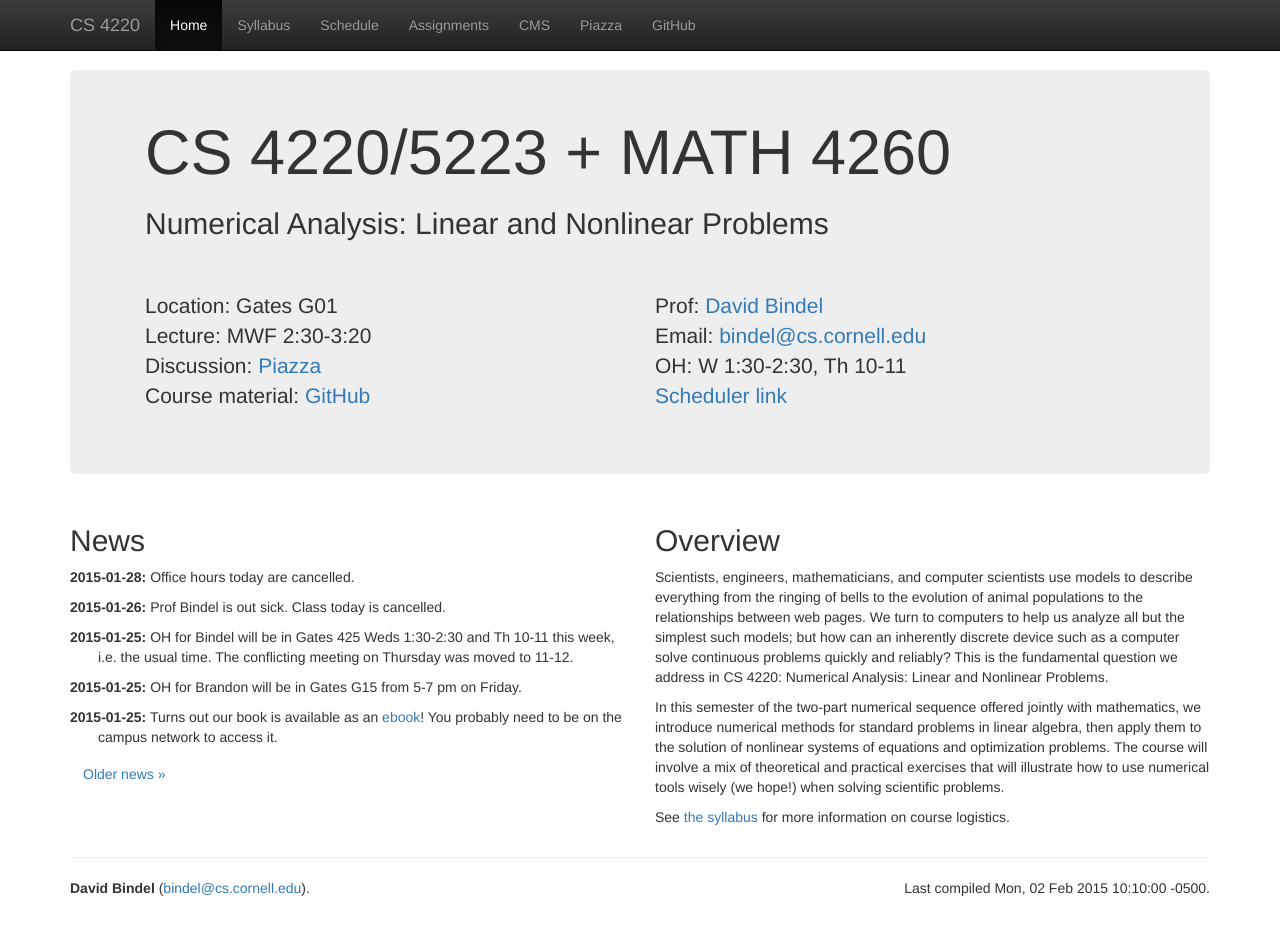
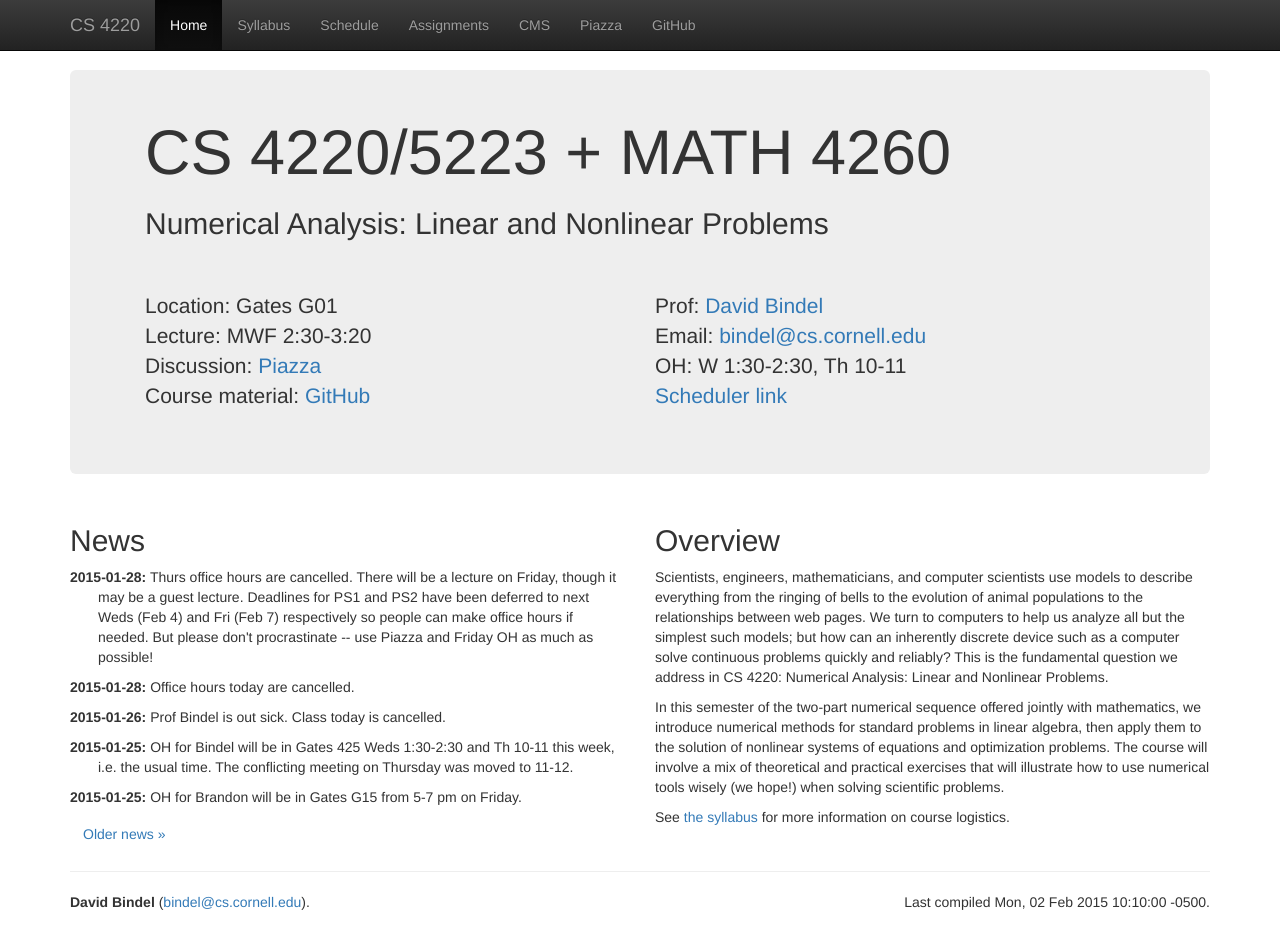
Before and after one commit to dbindel/cs4220-s15, a Jekyll site: the page built from web/index.html, in a window 1280 px wide and 942 px high. Built offline with Jekyll 4.4.1, drawn with Linux system fonts in a browser that asks for light colours; nearby versions of some CDN libraries.

Commit message:
Update announcements.

```diff
--- a/web/_data/news.yml
+++ b/web/_data/news.yml
@@ -51,3 +51,12 @@
   date: 2015-01-28
   text:
     Office hours today are cancelled.
+-
+  date: 2015-01-28
+  text: >
+    Thurs office hours are cancelled.  There will be a lecture on
+    Friday, though it may be a guest lecture.  Deadlines for PS1 and
+    PS2 have been deferred to next Weds (Feb 4) and Fri (Feb 7)
+    respectively so people can make office hours if needed.  But
+    please don't procrastinate -- use Piazza and Friday OH as much as
+    possible!
```
